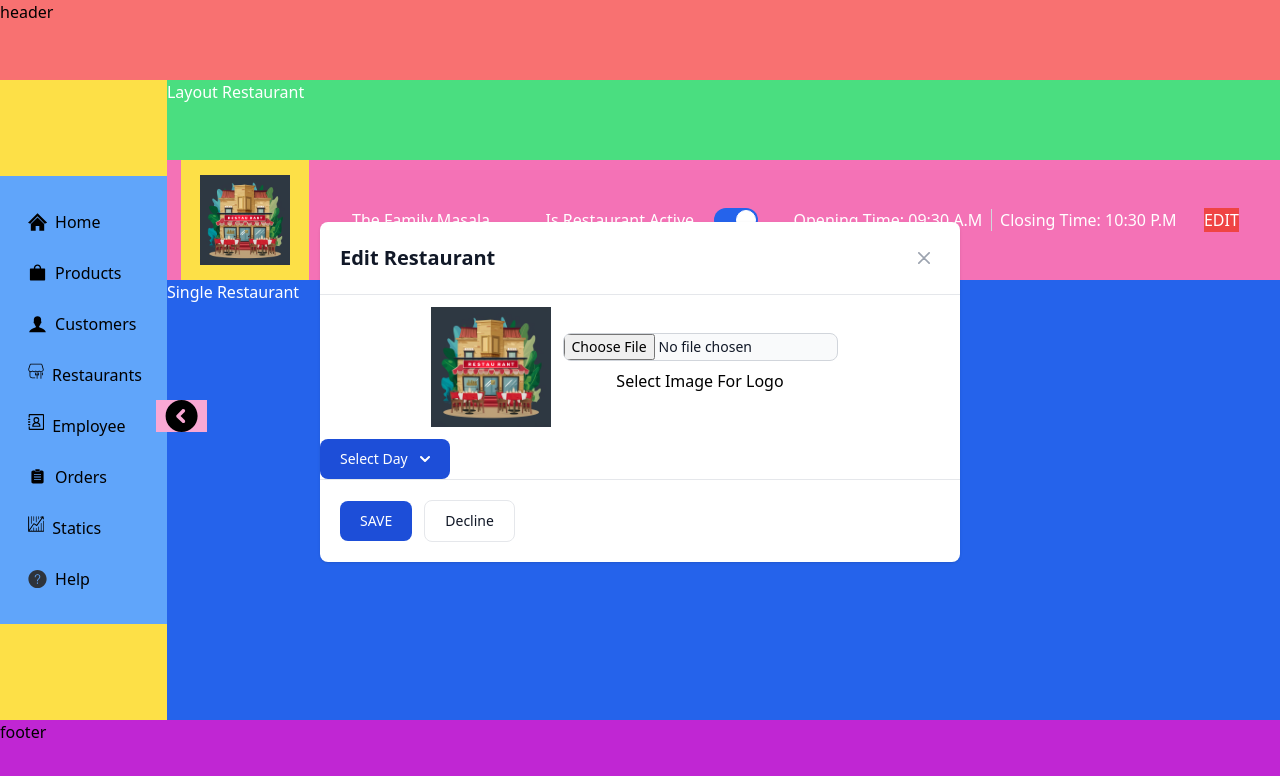
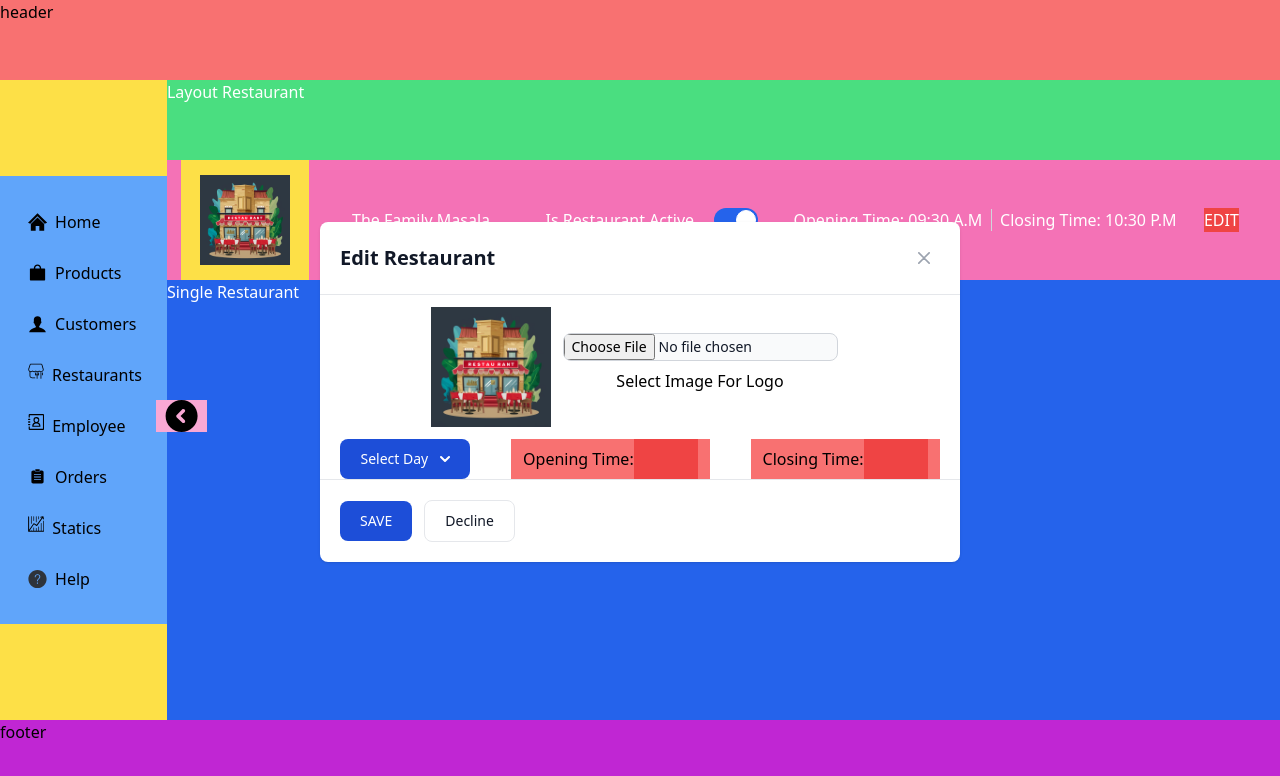
Before and after one commit to ashharhaque/kopon_cms_frontend, a Next.js app: page /restaurants/restaurant in a window 1280 px wide. Both pictures are taken after a click on the element "EDIT". Shown: the top 776 px of the page. Built offline with nearby package versions, Linux system fonts and the light colour scheme.

Commit message:
restaurant change

```diff
--- a/src/app/(routescomponent)/restaurants/restaurant/EditRestaurant.jsx
+++ b/src/app/(routescomponent)/restaurants/restaurant/EditRestaurant.jsx
@@ -3,6 +3,7 @@ import { useState } from "react";
 import Modal from "@/ui/Modal";
 import UploadImage from "@/app/_Components/ui/UploadImage";
 import Dropdown from "@/app/_Components/ui/DropDowns";
+import Timings from "@/ui/Timings";
 function EditRestaurant() {
   const [isModalOpen, setIsModalOpen] = useState(false);
 
@@ -30,7 +31,13 @@ function EditRestaurant() {
         >
           <div>
             <UploadImage />
+            <div className="flex justify-around ">
             <Dropdown dropDownTitle={"Select Day"} options={["SUNDAY","MONDAY","TUESDAY","WEDNESDAY","THURSDAY","FRIDAY","SATURDAY"]}/>
+            <Timings className="bg-red-400 flex justify-center" timing_title={"Opening Time"}/>
+            <Timings className="bg-red-400" timing_title={"Closing Time"}/>
+            </div>
+
+
           </div>
         </Modal>
       </div>
--- /dev/null
+++ b/src/app/_Components/ui/Timings.jsx
@@ -0,0 +1,10 @@
+function Timings({ className ,timing_title,value}) {
+  return <div className={className}>
+    <p className="text-center text-black px-3">{timing_title}{":"}
+    <input className="bg-red-500 h-[5dvh] w-[5dvw]"/>
+    </p>
+
+  </div>;
+}
+
+export default Timings;
```
